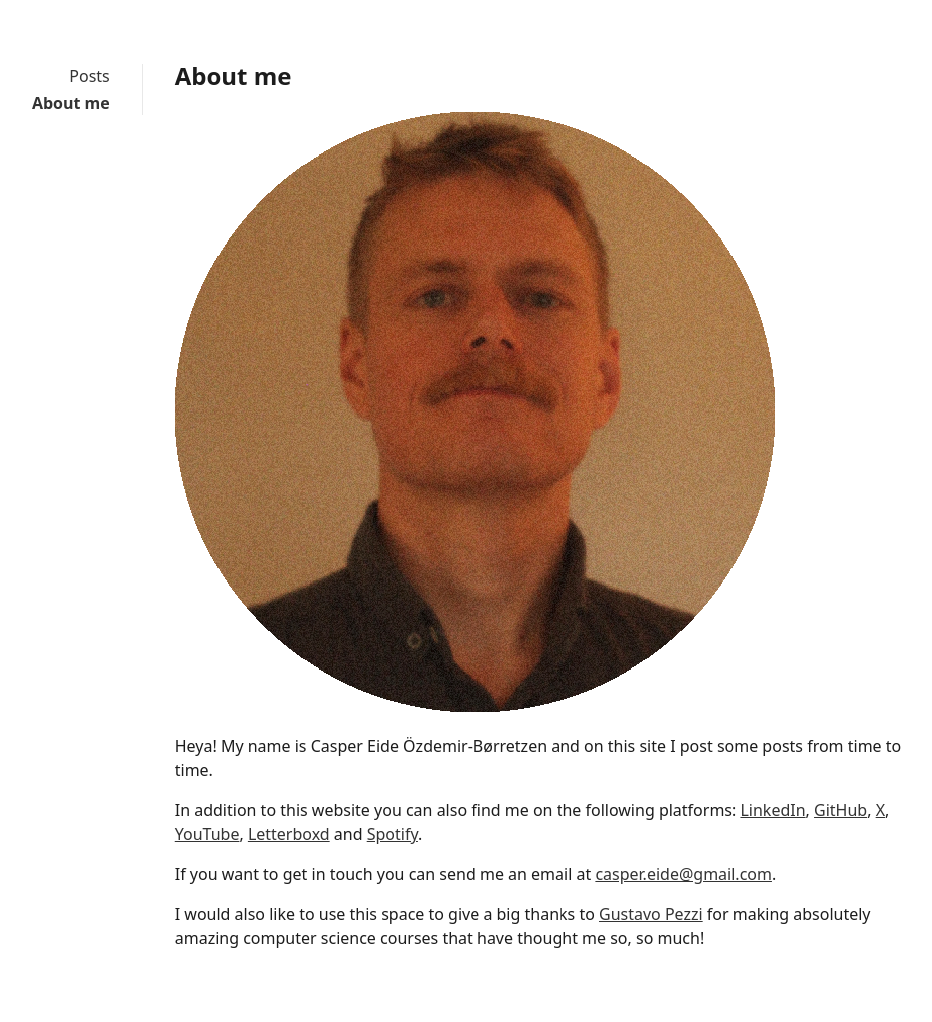
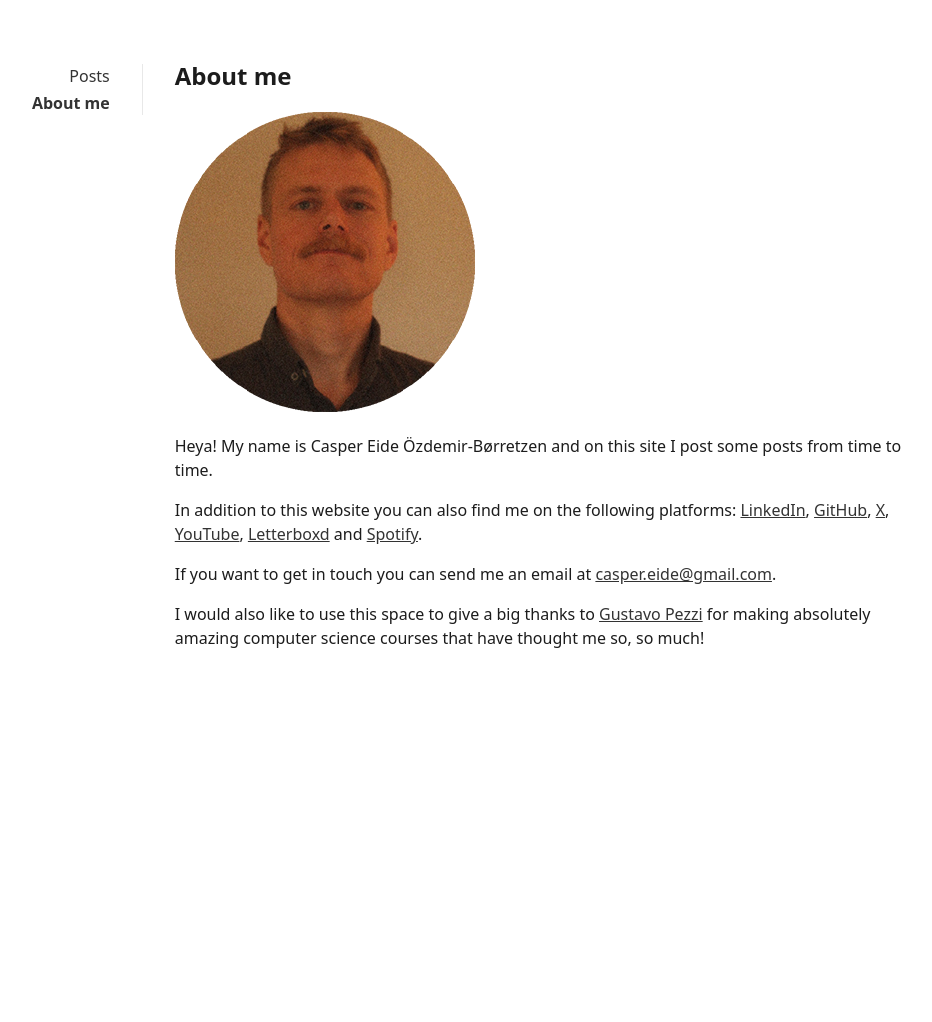
Before and after one commit to casper-borretzen/casper-borretzen.github.io, a Jekyll site: the page built from _pages/about.md, in a window 1280 px wide. Shown: the whole page, without its empty margins (178-1110 px from the left). Built offline with Jekyll 4.4.1, drawn with Linux system fonts in a browser that asks for light colours; after the commit the page ends 900 px from its top, so only the background shows below that.

Commit message:
portait update

```diff
--- a/_pages/about.md
+++ b/_pages/about.md
@@ -3,7 +3,7 @@ layout: page
 title: About me
 ---
 
-![portrait](portrait_round_x600.png)
+![portrait](portrait_round_x300.png)
 
 Heya! My name is Casper Eide Özdemir-Børretzen and on this site I post some posts from time to time.
 
```
Also changed, not shown: portrait_round_x300.png (added).
